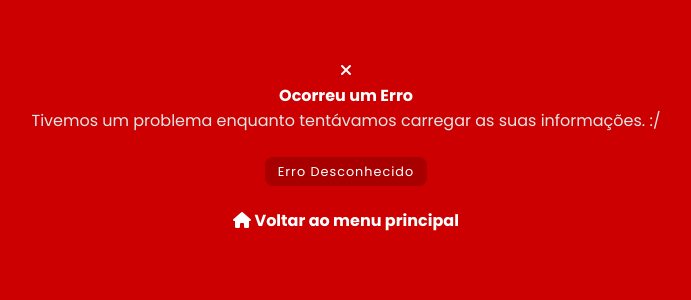
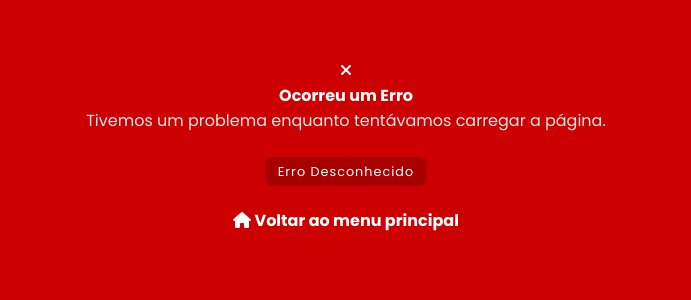
Before and after one commit to SrPattif/ListifyWebsite, a PHP site: page /error/index.php in a window 1280 px wide. Shown: the part 198-498 px from the top of the page, without its empty margins (294-985 px from the left). Run offline with PHP 8.4, Linux system fonts and the light colour scheme; some libraries are stand-ins or nearby versions.

Commit message:
created htaccess, typo in error page and share redirect

```diff
--- a/error/index.php
+++ b/error/index.php
@@ -18,7 +18,7 @@
     <div class="pageContent">
         <i class="fa fa-times" aria-hidden="true"></i><br>
         <span class="errorTitle">Ocorreu um Erro</span><br>
-        <span class="errorDescription">Tivemos um problema enquanto tentávamos carregar as suas informações. :/</span><br><br>
+        <span class="errorDescription">Tivemos um problema enquanto tentávamos carregar a página.</span><br><br>
         <span class="errorCode">
             <?php
                 if(!isset($_GET['id'])) {
@@ -26,6 +26,9 @@
 
                 } else if($_GET['id'] == 1) {
                     echo('Aplicação em Modo de Desenvolvimento');
+
+                } else if($_GET['id'] == 404) {
+                    echo('404 - Página não encontrada');
                 } else {
                     echo('Erro Desconhecido');
                 }
--- a/share/index.php
+++ b/share/index.php
@@ -1,4 +1,5 @@
 <?php
+header('location: ../');
 
 $tagsText = "";
 if(!empty($_GET)) {
@@ -34,9 +35,6 @@ curl_setopt_array($curl, array(
 $response = curl_exec($curl);
 
 curl_close($curl);
-echo $tagsText;
-
-//header('location: ../');
 exit();
 
 ?>
```
Also changed, not shown: .htaccess (added).
